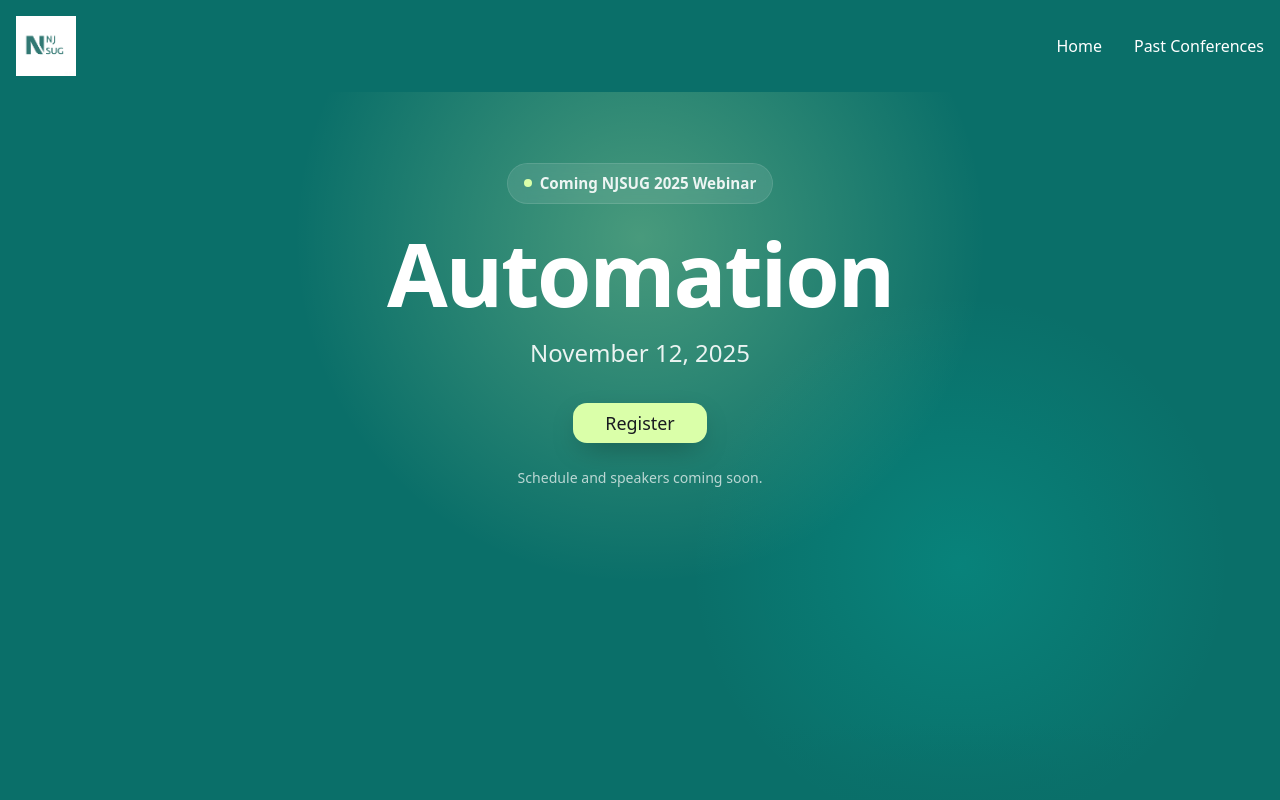
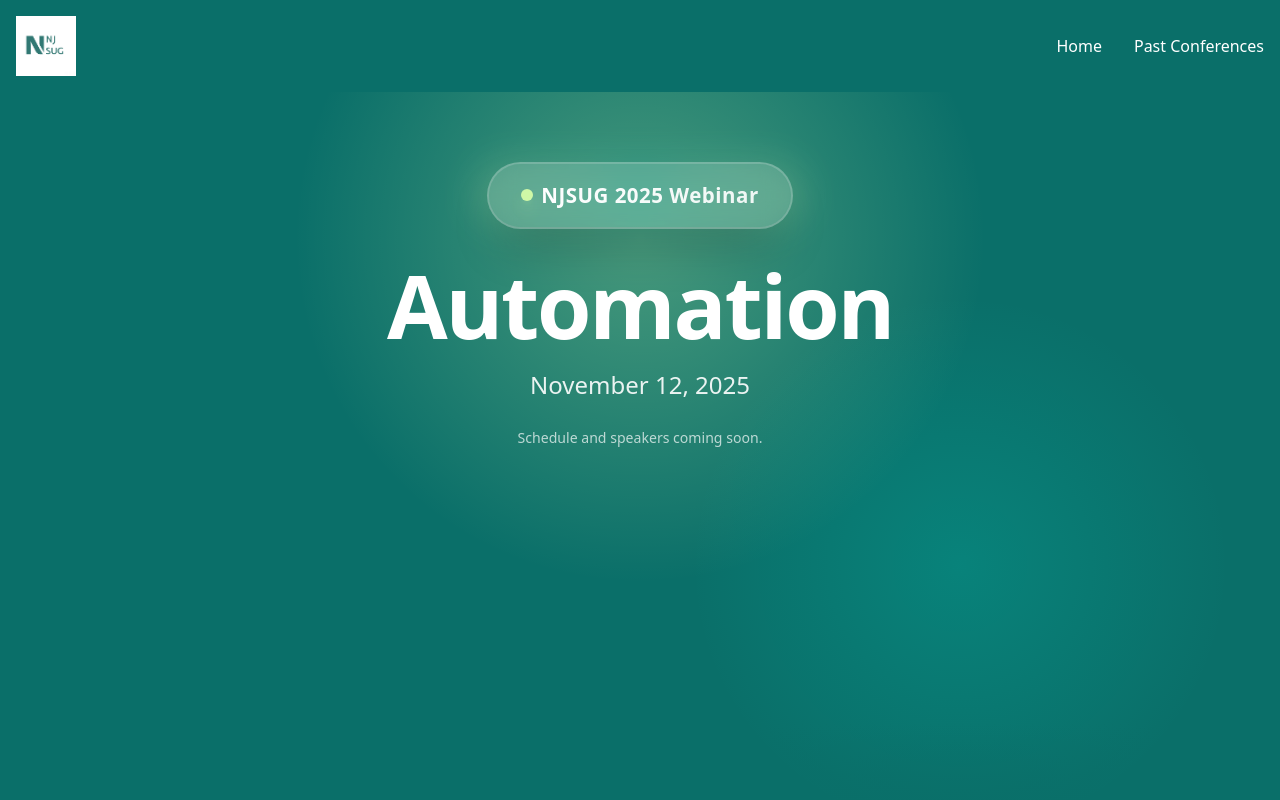
Before and after one commit to 1mgroot/NJSUG, a Next.js app: page / in a window 1280 px wide. Shown: the top 800 px of the page. Built offline with nearby package versions, Linux system fonts and the light colour scheme.

Commit message:
Hide register button

```diff
--- a/src/app/page.tsx
+++ b/src/app/page.tsx
@@ -17,11 +17,19 @@
 
         <div className="container mx-auto px-4 py-16 md:py-24 text-center flex items-center justify-center">
           <div className="mx-auto max-w-4xl -translate-y-[2vh] md:-translate-y-[3vh]">
-            <div className="mb-6 flex justify-center">
-              <span className="inline-flex items-center gap-2 rounded-full bg-white/10 px-4 py-2 text-[clamp(0.8rem,1.2vw,0.95rem)] font-semibold text-white/90 ring-1 ring-white/20 backdrop-blur">
-                <span className="size-2 rounded-full bg-[#DAFFA9]"></span>
-                Coming NJSUG 2025 Webinar
-              </span>
+            {/* Apple-style Coming Soon Badge */}
+            <div className="mb-8 flex justify-center">
+              <div className="relative group">
+                <div className="absolute inset-0 rounded-full bg-gradient-to-r from-[#DAFFA9]/30 via-[#00D1C1]/30 to-[#DAFFA9]/30 blur-lg scale-110 opacity-60 group-hover:opacity-80 transition-opacity duration-500"></div>
+                <span className="relative inline-flex items-center gap-3 rounded-full bg-white/15 px-8 py-4 text-[clamp(1rem,1.6vw,1.3rem)] font-semibold text-white ring-2 ring-white/30 backdrop-blur-md shadow-2xl hover:bg-white/20 transition-all duration-300">
+                  <div className="flex items-center gap-2">
+                    <span className="size-3 rounded-full bg-[#DAFFA9] animate-pulse shadow-lg shadow-[#DAFFA9]/50"></span>
+                    <span className="bg-gradient-to-r from-white via-white/95 to-white/90 bg-clip-text text-transparent font-bold tracking-wide">
+                      NJSUG 2025 Webinar
+                    </span>
+                  </div>
+                </span>
+              </div>
             </div>
 
             <h1 className="font-extrabold tracking-tight leading-[1.05] text-[clamp(2.5rem,7.5vw,5.5rem)]">
@@ -31,11 +39,12 @@
               November 12, 2025
             </p>
 
-            <div className="mt-[clamp(1rem,4vh,2.5rem)] flex justify-center">
+            {/* Register button temporarily hidden */}
+            {/* <div className="mt-[clamp(1rem,4vh,2.5rem)] flex justify-center">
               <Button variant="custom" size="lg" type="button" aria-label="Register for 2025 Webinar" className="px-[clamp(1.25rem,3vw,2rem)] py-[clamp(0.8rem,1.6vw,1.1rem)] text-[clamp(0.95rem,1.4vw,1.125rem)] rounded-xl shadow-[0_10px_30px_-10px_rgba(0,0,0,0.4)]">
                 Register
               </Button>
-            </div>
+            </div> */}
             <p className="mt-6 text-[clamp(0.8rem,1.1vw,0.95rem)] text-white/70">Schedule and speakers coming soon.</p>
           </div>
         </div>
```
